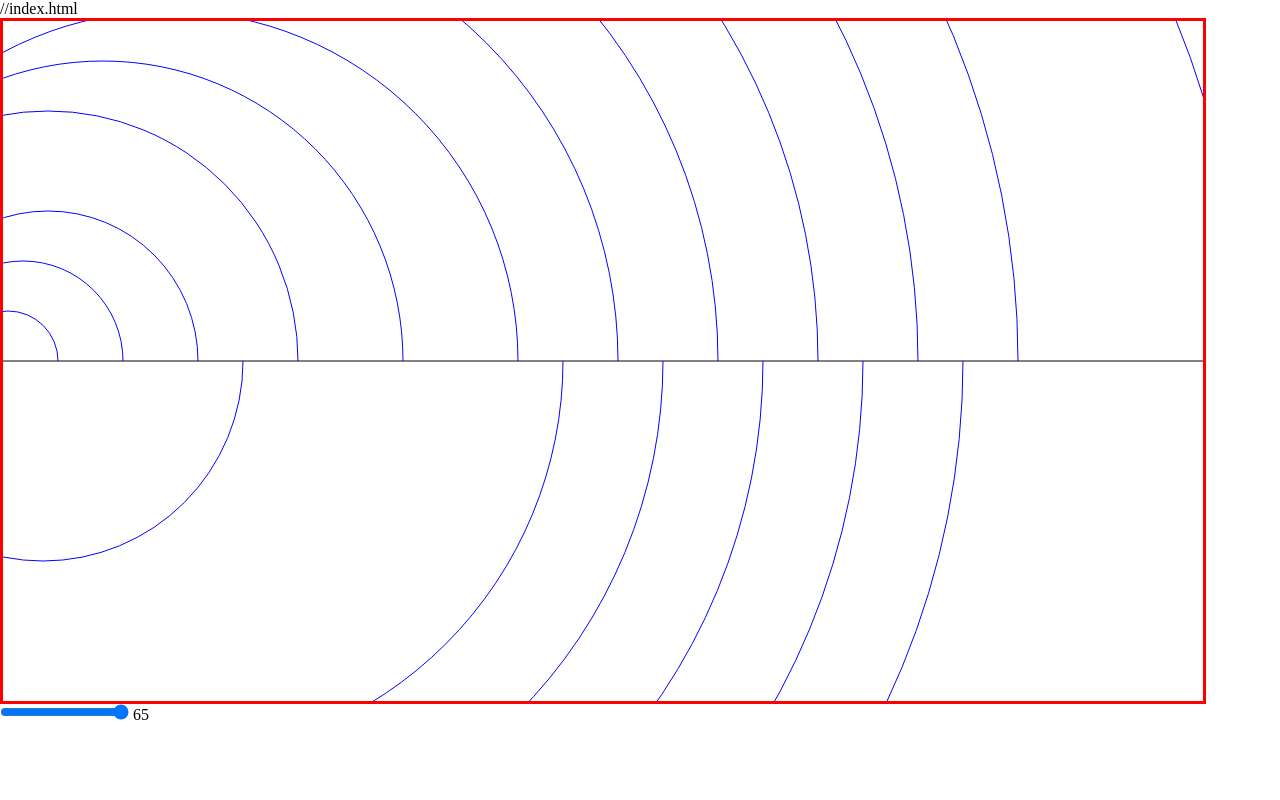
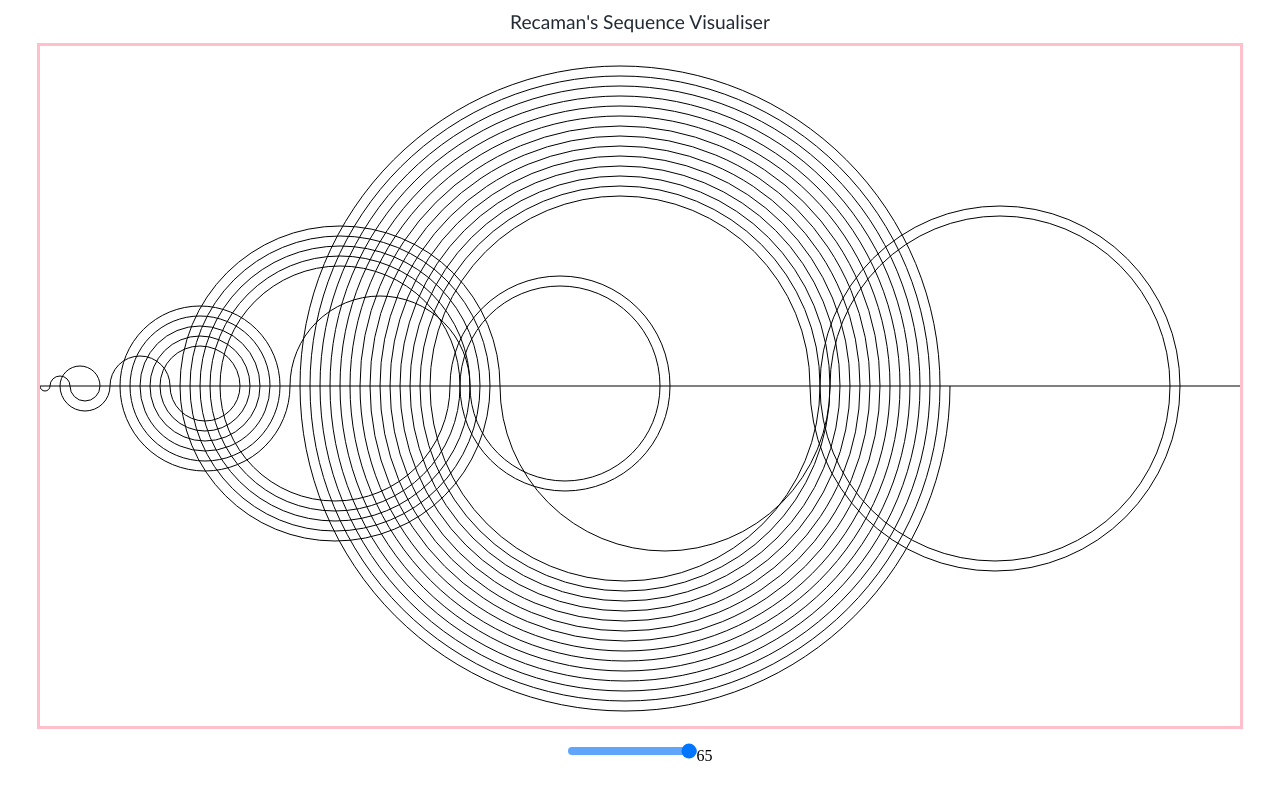
Before and after one commit to shambhabya/recaman-sequence, a plain HTML site: page index.html in a window 1280 px wide. Drawn offline with Linux system fonts and the light colour scheme.

Commit message:
create recaman canvas complete

```diff
--- a/index.html
+++ b/index.html
@@ -1,5 +1,3 @@
-//index.html
-
 <!DOCTYPE html>
 <html lang="en">
   <head>
@@ -14,15 +12,45 @@
         box-sizing: border-box;
       }
       #canvas {
-        border: 3px solid red;
+        border: 3px solid pink;
+      }
+      .title {
+        display: flex;
+        justify-content: center;
+        font-size: larger;
+        font-weight: 500;
+        font-family: "Trebuchet MS", "Lucida Sans Unicode", "Lucida Grande",
+          "Lucida Sans", Arial, sans-serif;
+        color: rgb(34, 43, 52);
+        padding: 10px;
+      }
+      .canva {
+        display: flex;
+        justify-content: center;
+      }
+      .input {
+        display: flex;
+        justify-content: center;
+      }
+      #rangeInput {
+        height: 0.5rem;
+        background-color: #60a5fa;
+        border-radius: 0.5rem;
+        appearance: none;
+        cursor: pointer;
       }
     </style>
   </head>
   <body>
-    <canvas height="680px" width="1200px" id="canvas"></canvas>
+    <div class="title">Recaman's Sequence Visualiser</div>
+    <div class="canva">
+      <canvas height="680px" width="1200px" id="canvas"></canvas>
+    </div>
     <br />
-    <input type="range" min="0" max="65" id="rangeInput" value="65" />
-    <span id="rangeValue">65</span>
+    <div class="input">
+      <input type="range" min="0" max="65" id="rangeInput" value="65" />
+      <span id="rangeValue">65</span>
+    </div>
   </body>
   <script src="./index.js"></script>
 </html>
--- a/index.js
+++ b/index.js
@@ -14,27 +14,26 @@ const sequence = [
 ].map((item) => item * scale);
 
 const drawRecaman = (n) => {
-  // Clear the canvas
   ctx.clearRect(0, 0, canvas.width, canvas.height);
   ctx.beginPath();
   ctx.strokeStyle = "black";
 
   const midHeight = canvas.height / 2;
 
-  //Draw middle line
+  // Draw the middle line
   ctx.beginPath();
   ctx.moveTo(0, midHeight);
   ctx.lineTo(canvas.width, midHeight);
   ctx.strokeStyle = "black";
   ctx.stroke();
 
-  // Draw the arcs for the sequence
-  ctx.strokeStyle = "blue";
-  for (let i = 1; i < n; i++) {
+  // Draw the Recamán sequence arcs
+  ctx.strokeStyle = "black";
+  for (let i = 1; i <= n; i++) {
     const x = sequence[i - 1];
     const y = sequence[i];
-    const radius = (Math.abs(sequence[i] - sequence[i - 1]) * scale) / 2;
-    const startAngle = sequence[i] > sequence[i - 1] ? Math.PI : 0;
+    const radius = Math.abs(sequence[i] - sequence[i - 1]) / 2;
+    const startAngle = i % 2 ? 0 : Math.PI;
     const endAngle = startAngle + Math.PI;
 
     ctx.beginPath();
```
